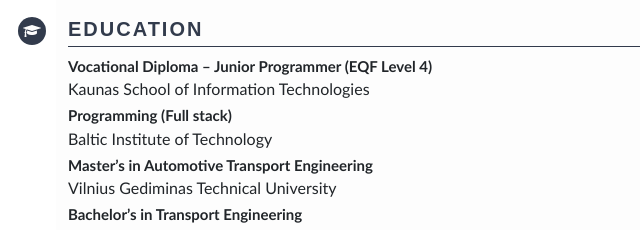
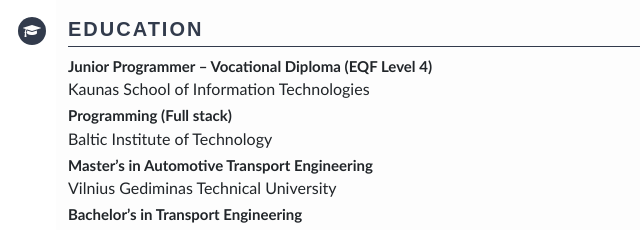
Before and after one commit to RokasIme/CV, a website: page index.html in a window 1280 px wide. Shown: the part 745-975 px from the top of the page, 254-894 px from the left. Drawn offline with Linux system fonts and the light colour scheme; a web font is replaced by a local one.

Commit message:
education

```diff
--- a/index.html
+++ b/index.html
@@ -175,7 +175,7 @@
 
             <div class="company-year">
               <div class="company">
-                <p>Vocational Diploma – Junior Programmer (EQF Level 4)</p>
+                <p>Junior Programmer – Vocational Diploma (EQF Level 4)</p>
               </div>
               <div class="year">
                 <p>2025</p>
```
